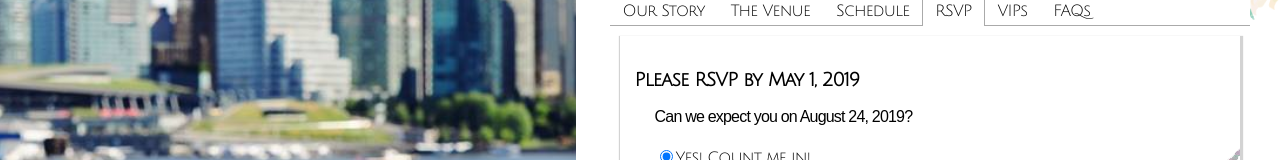
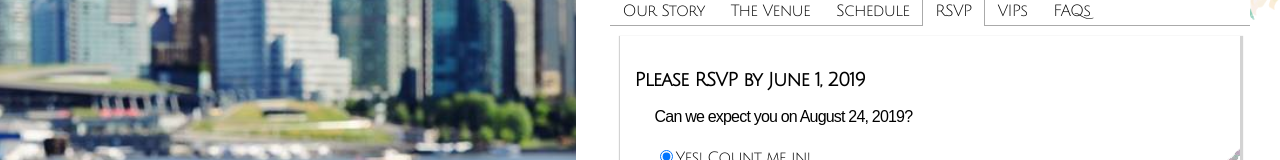
Before and after one commit to jennypoon/react_wed, a React (Create React App) app in the folder client/: page / in a window 1280 px wide. Both pictures are taken after a click on the tab "RSVP". Shown: the part 142-302 px from the top of the page. Built offline with nearby package versions, Linux system fonts and the light colour scheme; a web font is replaced by a local one.

Commit message:
changed rsvp date

```diff
--- a/client/src/components/RSVP.jsx
+++ b/client/src/components/RSVP.jsx
@@ -35,7 +35,7 @@ class RSVP extends Component {
           </div>
           ) : (
           <div>
-            <h3>Please RSVP by May 1, 2019</h3>
+            <h3>Please RSVP by June 1, 2019</h3>
             <RsvpForm invalidState={this.state.invalidEmail}
                       handleClick= {this.handleClick}
                       invalidEmail= {this.handleInvalidEmail}
```
